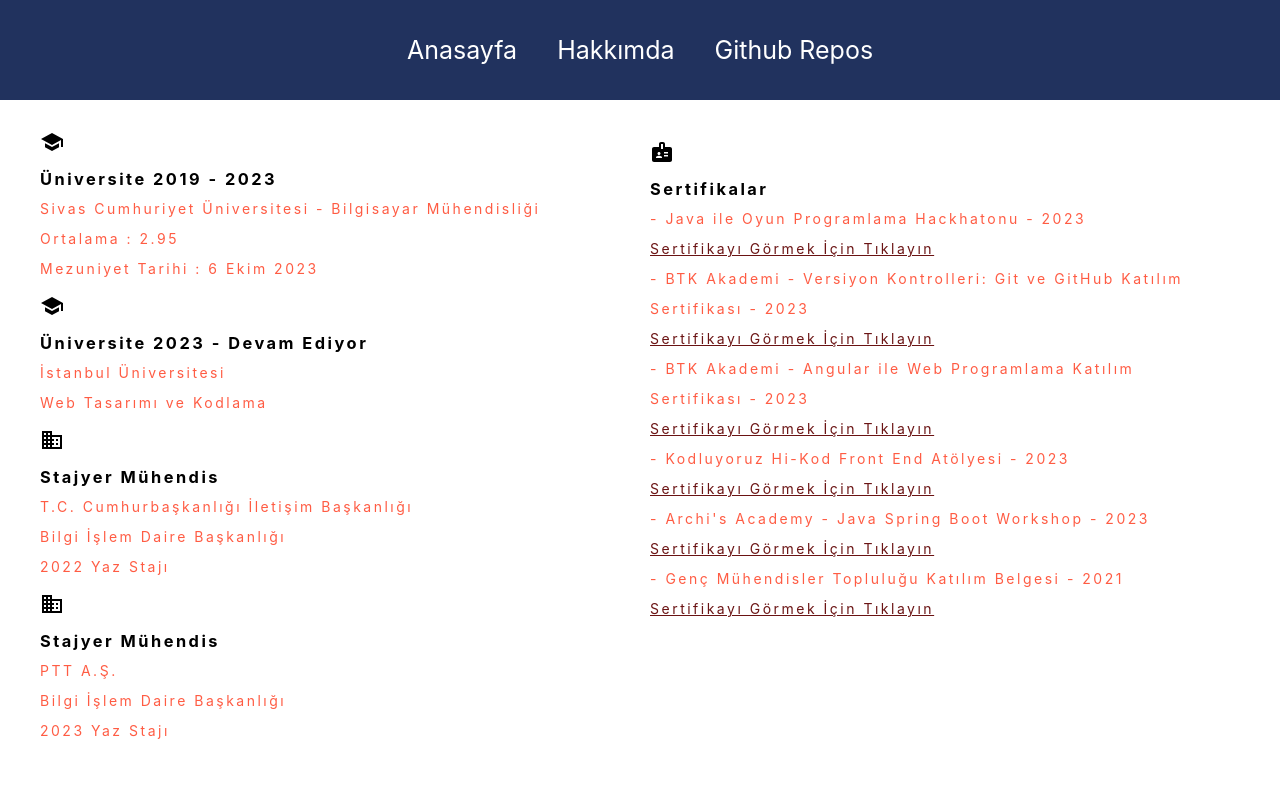
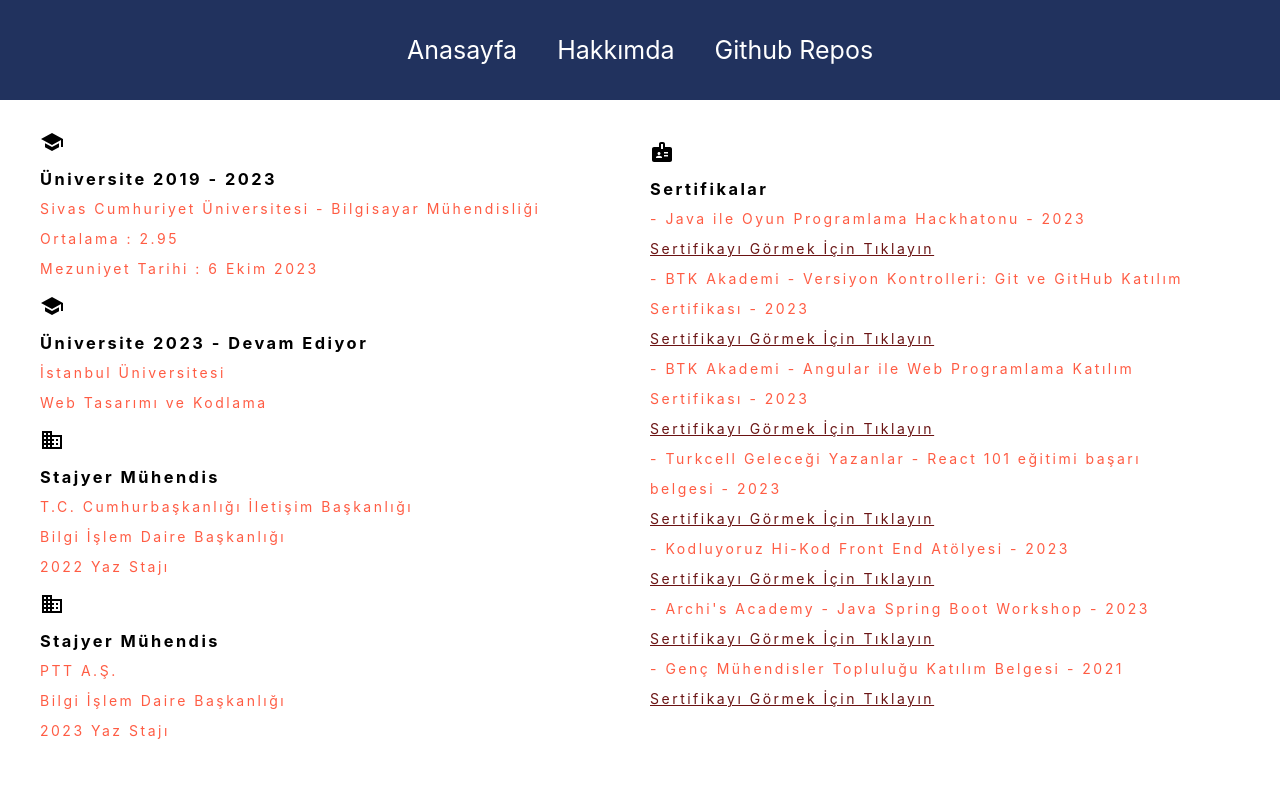
Before and after one commit to beyzarslann/my-website, a React (Create React App) app: page /hakkimda in a window 1280 px wide. Shown: the top 800 px of the page. Built offline with nearby package versions, Linux system fonts and the light colour scheme.

Commit message:
sertifikalar kısmı güncellendi

```diff
--- a/src/pages/Hakkimda.js
+++ b/src/pages/Hakkimda.js
@@ -37,17 +37,24 @@ function Hakkimda() {
             <h3> Sertifikalar </h3>
             <p>  - Java ile Oyun Programlama Hackhatonu - 2023  <br/>
             <a href="/images/hackhathon.jpeg" target="_blank">Sertifikayı Görmek İçin Tıklayın</a> <br/>
+
             - BTK Akademi - Versiyon Kontrolleri: Git ve GitHub Katılım Sertifikası - 2023  <br/>
             <a href="/images/git-github.jpg" target="_blank">Sertifikayı Görmek İçin Tıklayın</a> <br/>
+
                  - BTK Akademi - Angular ile Web Programlama Katılım Sertifikası - 2023  <br/>
             <a href="/images/angular.jpg" target="_blank">Sertifikayı Görmek İçin Tıklayın</a> <br/>
+
+                 - Turkcell Geleceği Yazanlar - React 101 eğitimi başarı belgesi - 2023 <br/>
+            <a href="/images/react101.jpg" target="_blank">Sertifikayı Görmek İçin Tıklayın</a> <br/>
+
                  - Kodluyoruz Hi-Kod Front End Atölyesi - 2023  <br/>
             <a href="/images/hikodsertifika.png" target="_blank">Sertifikayı Görmek İçin Tıklayın</a> <br/>
+
                  - Archi's Academy - Java Spring Boot Workshop - 2023 <br/>
             <a href="/images/java-springboot.jpg" target="_blank">Sertifikayı Görmek İçin Tıklayın</a> <br/>
+
                  - Genç Mühendisler Topluluğu Katılım Belgesi - 2021 <br/>
             <a href="/images/sertifika.png" target="_blank">Sertifikayı Görmek İçin Tıklayın</a> <br/>
-
 
             </p>
           </li>
```
Also changed, not shown: public/images/react101.jpg (added).
